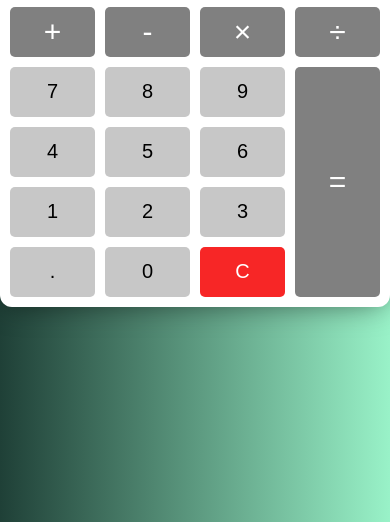
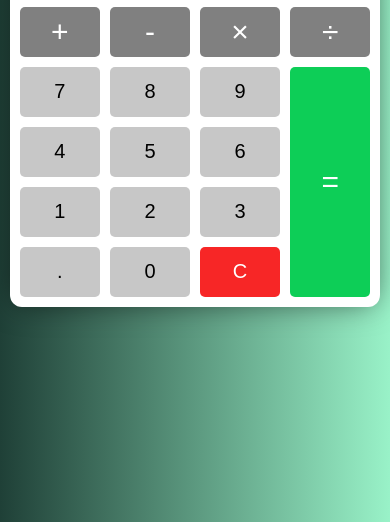
Before and after one commit to Erehmaryann/calculator, a plain HTML site: page index.html in a window 390 px wide. Shown: the part 322-844 px from the top of the page. Drawn offline with Linux system fonts and the light colour scheme.

Commit message:
made it responsive

```diff
--- a/style.css
+++ b/style.css
@@ -79,6 +79,18 @@ button {
 	background-color: rgb(199, 199, 199);
 }
 
+button:hover {
+	filter: brightness(110%);
+}
+
+button:active {
+	transform: translateY(3px);
+}
+
+button:focus {
+	outline: none;
+}
+
 .operator {
 	background: grey;
 	color: #fff;
@@ -90,7 +102,19 @@ button {
 	color: #fff;
 }
 
+.clear:hover {
+	filter: brightness(90%);
+}
+
 .equal-sign {
-	grid-column: -2;
+	grid-column: -2; /*Places it at the right side*/
 	grid-row: 2 / span 4;
+	background: rgb(13, 206, 87);
 }
+
+/* Media Query: Large Smartphone (Vertical) */
+@media screen and (max-width: 600px) {
+	.calculator {
+		width: 95%;
+	}
+}
```
